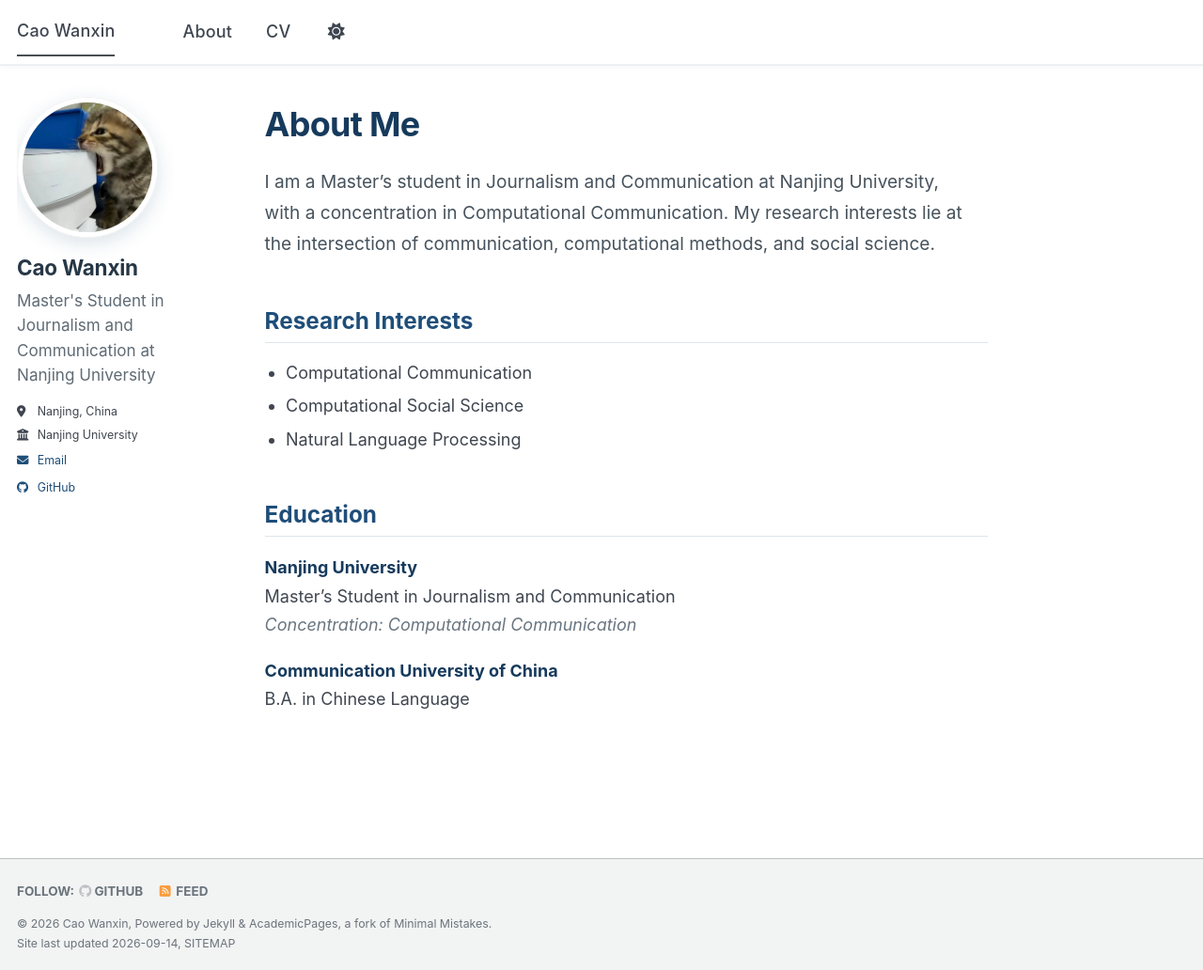
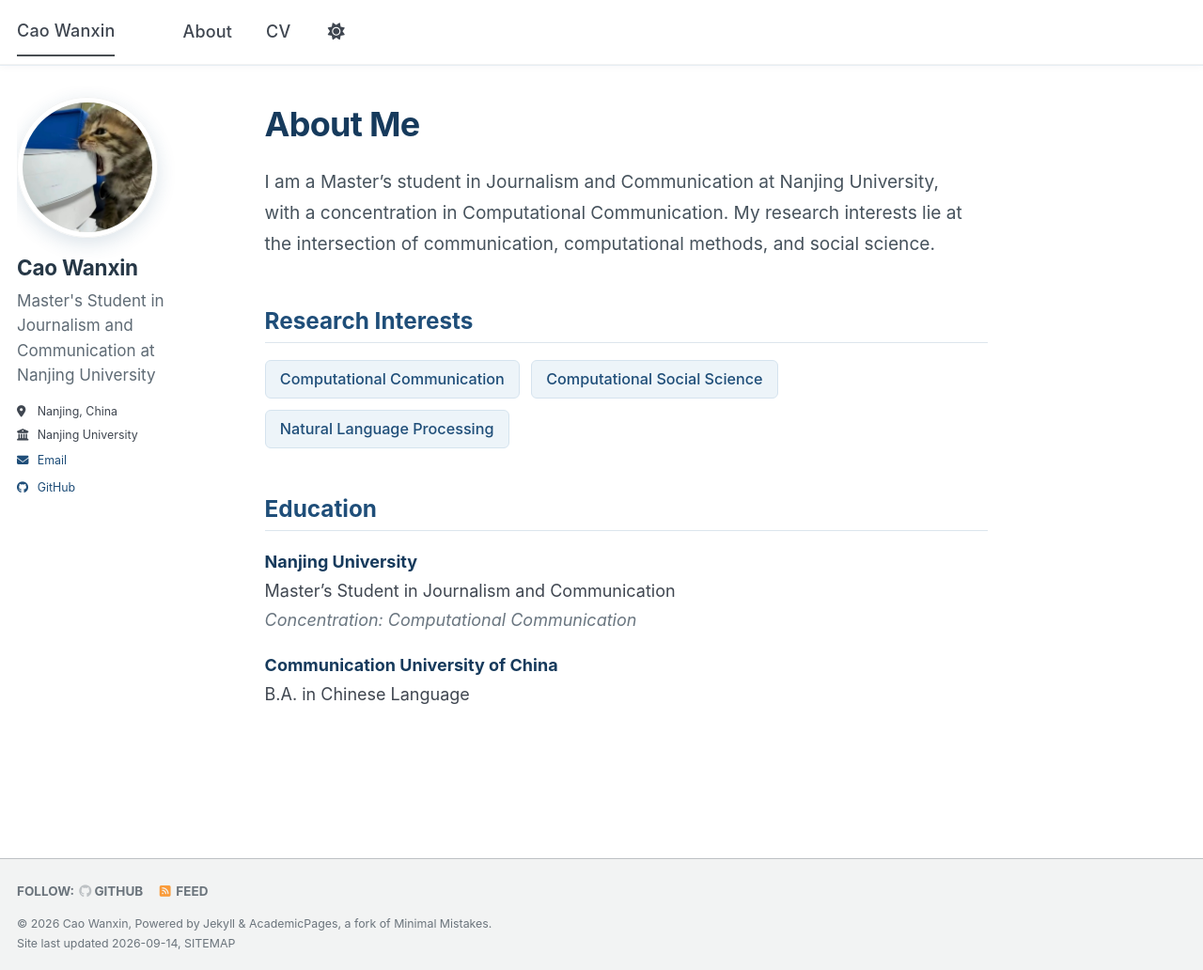
Before and after one commit to cx77129/Cx77129.github.io-, a Jekyll site: the page built from _pages/about.md, in a window 1280 px wide and 1032 px high. Shown: the whole window at 94% size. Built offline with Jekyll 4.4.1, drawn with Linux system fonts in a browser that asks for light colours; a style sheet for code colours, icons or effects is not loaded.

Commit message:
Refactor research interests to HTML format
Updated research interests section to use HTML tags.

```diff
--- a/_pages/about.md
+++ b/_pages/about.md
@@ -9,11 +9,13 @@ redirect_from:
 
 I am a Master's student in Journalism and Communication at Nanjing University, with a concentration in Computational Communication. My research interests lie at the intersection of communication, computational methods, and social science.
 
-## Research Interests
+<h2>Research Interests</h2>
 
-- Computational Communication
-- Computational Social Science
-- Natural Language Processing
+<div class="research-tags">
+  <span>Computational Communication</span>
+  <span>Computational Social Science</span>
+  <span>Natural Language Processing</span>
+</div>
 
 ## Education
 
```
